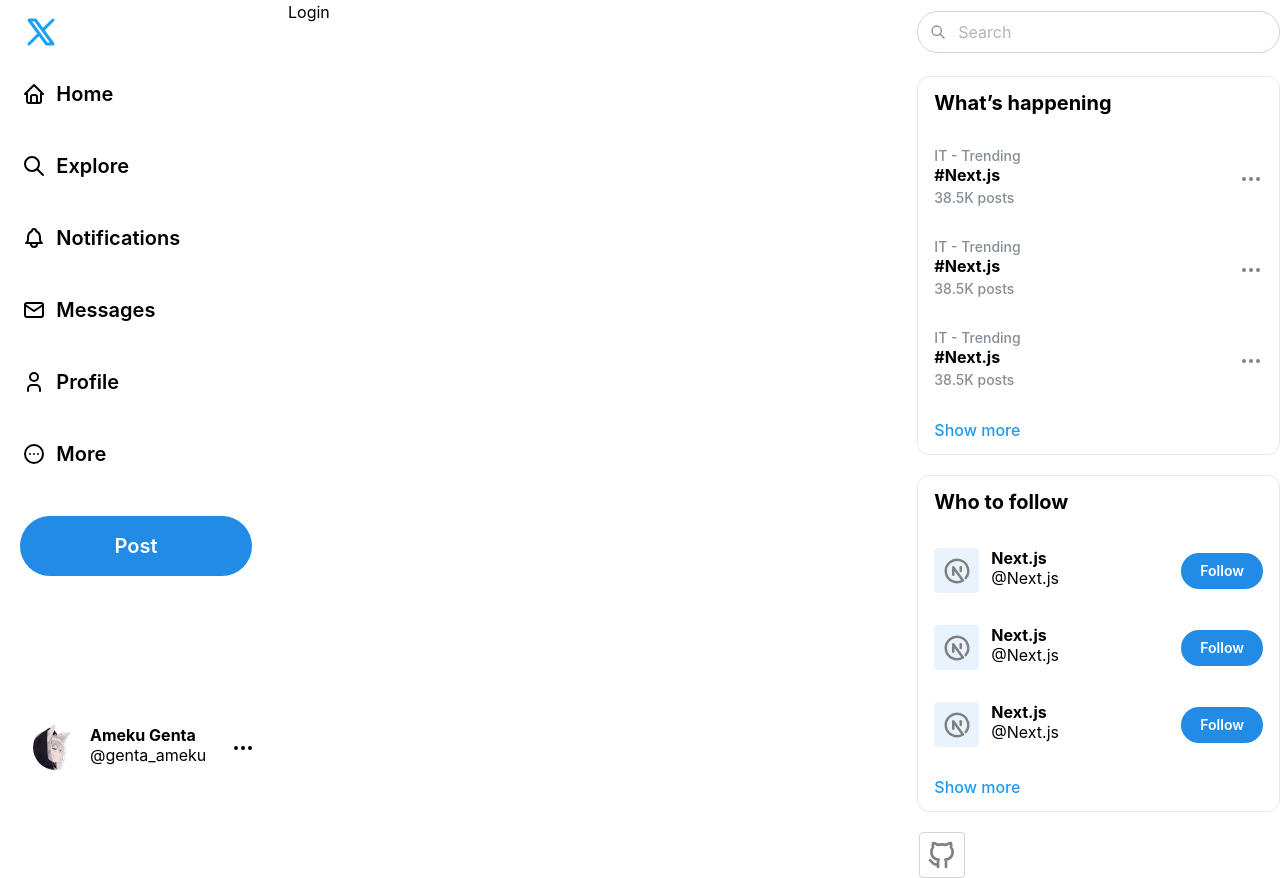
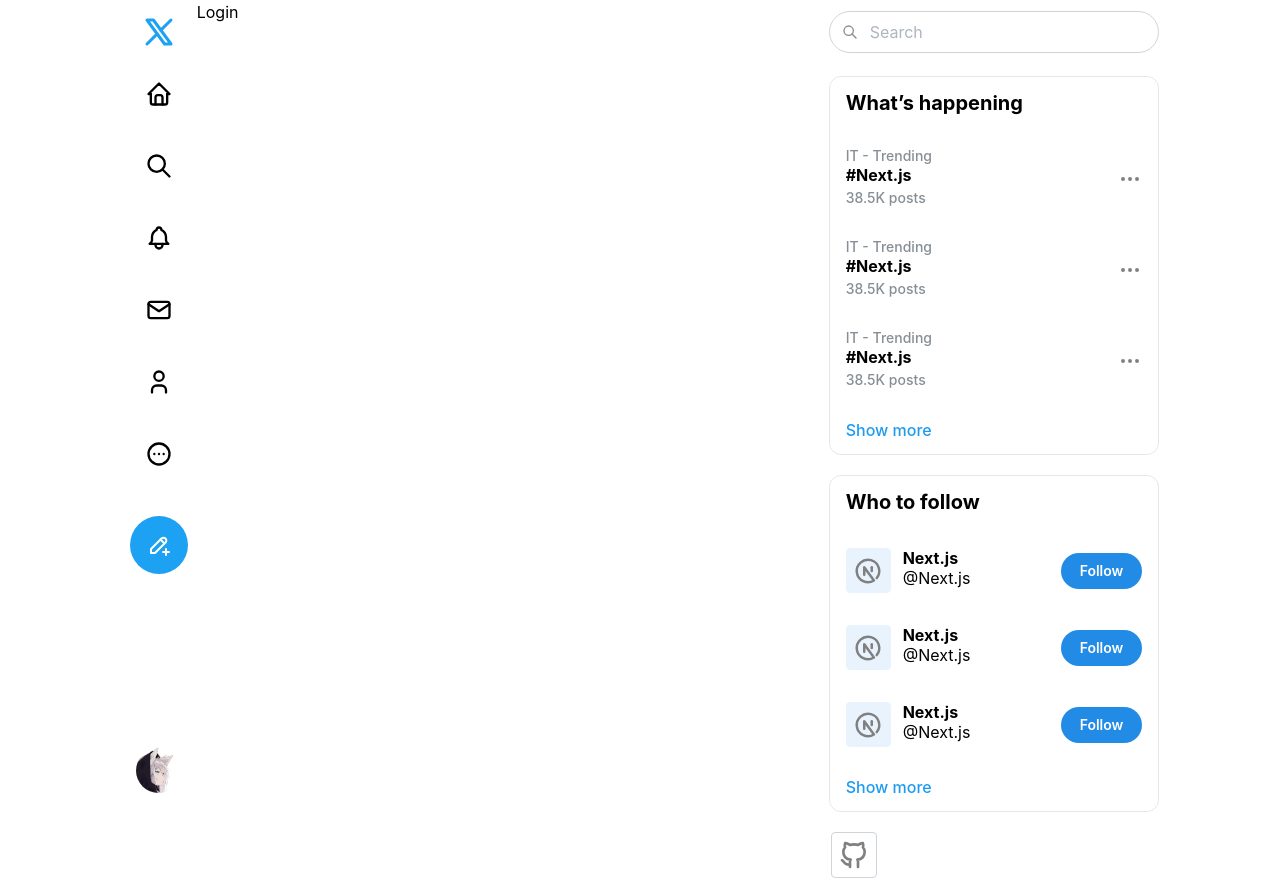
Before and after one commit to GentaAmeku/twitter-clone-nextjs, a Next.js app: page / in a window 1280 px wide. Built offline with nearby package versions, Linux system fonts and the light colour scheme.

Commit message:
feat: responsive design

```diff
--- a/src/app/_components/Navigation/components/BrandActionIcon.tsx
+++ b/src/app/_components/Navigation/components/BrandActionIcon.tsx
@@ -6,10 +6,9 @@
 	<ActionIcon
 		variant="subtle"
 		color="gray"
-		size={52}
+		size={60}
 		radius="xl"
 		aria-label="BrandIcon"
-		ml={3}
 	>
 		<IconBrandX size={36} color={colors.blue} />
 	</ActionIcon>
--- a/src/app/_components/Navigation/components/NaviButton.tsx
+++ b/src/app/_components/Navigation/components/NaviButton.tsx
@@ -1,12 +1,22 @@
-import { Button } from "@/app/_lib/mantine/core";
-import type { ReactNode } from "react";
+"use client";
+
+import { useIsXl } from "@/app/_lib/hooks";
+import { ActionIcon, Button } from "@/app/_lib/mantine/core";
 
 type NaviButtonProps = {
-	icon: ReactNode;
-	children: ReactNode | string;
+	icon: React.ReactNode;
+	children: React.ReactNode | string;
 };
 
-const NaviButton = ({ icon, children }: NaviButtonProps) => (
+const NaviButton = ({ icon, children }: NaviButtonProps) => {
+	const isXl = useIsXl();
+	if (isXl)
+		return (
+			<ActionIcon color="black" radius="xl" variant="subtle" size={60}>
+				{icon}
+			</ActionIcon>
+		);
+	return (
 		<Button
 			leftSection={icon}
 			color="black"
@@ -18,5 +28,6 @@
 			{children}
 		</Button>
 	);
+};
 
 export default NaviButton;
--- a/src/app/_components/Navigation/components/PostButton.tsx
+++ b/src/app/_components/Navigation/components/PostButton.tsx
@@ -1,9 +1,31 @@
-import { Button } from "@/app/_lib/mantine/core";
+"use client";
 
-const PostButton = () => (
-	<Button fullWidth color="blue" size="xl" radius="xl" variant="filled">
-		Post
-	</Button>
-);
+import { useIsXl } from "@/app/_lib/hooks";
+import { ActionIcon, Button } from "@/app/_lib/mantine/core";
+import { colors } from "@/app/_styles/colors";
+import { IconPencilPlus } from "@tabler/icons-react";
+
+const PostButton = () => {
+	const isXl = useIsXl();
+	if (isXl)
+		return (
+			<ActionIcon radius="xl" size={58} color={colors.blue}>
+				<IconPencilPlus />
+			</ActionIcon>
+		);
+	return (
+		<div className="px-5 w-full">
+			<Button
+				fullWidth
+				color={colors.blue}
+				size="xl"
+				radius="xl"
+				variant="filled"
+			>
+				Post
+			</Button>
+		</div>
+	);
+};
 
 export default PostButton;
--- a/src/app/_components/Navigation/components/ResponsiveCol.tsx
+++ /dev/null
@@ -1,18 +0,0 @@
-"use client";
-
-import { useIsMobile } from "@/app/_lib/hooks";
-import { Col } from "@/app/_lib/mantine/core";
-import type { ReactNode } from "react";
-
-type ResponsiveColProps = {
-	children: ReactNode;
-};
-
-export default function ResponsiveCol(props: ResponsiveColProps) {
-	const isMoblie = useIsMobile();
-	return (
-		<Col span={isMoblie ? 1 : 2.7} className="sticky top-0 self-start">
-			{props.children}
-		</Col>
-	);
-}
--- /dev/null
+++ b/src/app/_components/Navigation/components/ResponsiveStack.tsx
@@ -0,0 +1,23 @@
+"use client";
+
+import { useIsXl } from "@/app/_lib/hooks";
+import { Stack } from "@/app/_lib/mantine/core";
+
+type ResponsiveStackProps = {
+	children: React.ReactNode;
+};
+
+export default function ResponsiveStack(props: ResponsiveStackProps) {
+	const isXl = useIsXl();
+	if (isXl)
+		return (
+			<Stack align="center" gap="sm">
+				{props.children}
+			</Stack>
+		);
+	return (
+		<Stack align="flex-start" gap="sm">
+			{props.children}
+		</Stack>
+	);
+}
--- a/src/app/_components/Navigation/containers/ProfileButton/presentational.tsx
+++ b/src/app/_components/Navigation/containers/ProfileButton/presentational.tsx
@@ -1,18 +1,29 @@
+"use client";
+
 import MyAvatar from "@/app/_components/MyAvatar";
-import { Button, Flex, Text } from "@/app/_lib/mantine/core";
+import { useIsXl } from "@/app/_lib/hooks";
+import { ActionIcon, Button, Flex, Text } from "@/app/_lib/mantine/core";
 import { IconDots } from "@tabler/icons-react";
 
-const ProfileButton = () => (
+const ProfileButton = () => {
+	const isXl = useIsXl();
+	if (isXl)
+		return (
+			<ActionIcon variant="subtle" radius="xl" size={60} color="white">
+				<MyAvatar />
+			</ActionIcon>
+		);
+	return (
+		<div className="p-5 w-full">
 			<Button
 				color="black"
 				size="65"
-		radius="65"
+				radius="xl"
 				variant="subtle"
 				justify="space-between"
 				rightSection={<IconDots color="black" />}
-		px={12}
-		className="active:!transform-none hover:!bg-gray-200 transition-colors"
-		fullWidth
+				px={8}
+				className="active:!transform-none hover:!bg-gray-200 transition-colors !w-[240px]"
 			>
 				<MyAvatar />
 				<Flex
@@ -21,12 +32,14 @@
 					align="flex-start"
 					className="ml-3"
 				>
-			<Text size="md" fw={700} inline>
+					<Text size="sm" fw={700}>
 						Ameku Genta
 					</Text>
-			<Text size="md">@genta_ameku</Text>
+					<Text size="sm">@genta_ameku</Text>
 				</Flex>
 			</Button>
+		</div>
 	);
+};
 
 export default ProfileButton;
--- a/src/app/_components/Navigation/index.tsx
+++ b/src/app/_components/Navigation/index.tsx
@@ -1,4 +1,4 @@
-import { Box, Flex, Space, Stack } from "@/app/_lib/mantine/core";
+import { Col, Flex, Space } from "@/app/_lib/mantine/core";
 import {
 	IconBell,
 	IconDotsCircleHorizontal,
@@ -11,42 +11,50 @@
 import BrandActionIcon from "./components/BrandActionIcon";
 import NaviButton from "./components/NaviButton";
 import PostButton from "./components/PostButton";
-import ResponsiveCol from "./components/ResponsiveCol";
+import ResponsiveStack from "./components/ResponsiveStack";
 import ProfileButton from "./containers/ProfileButton";
 
 export default function Navigation() {
 	return (
-		<ResponsiveCol>
+		<Col
+			span="content"
+			className="sticky top-0 self-start hidden md:inline-block"
+		>
 			<nav>
 				<Flex direction="column" justify="space-between" h="100vh">
-					<Box>
+					<div>
 						<HeaderBox>
-							<Flex mih="100%" justify="flex-start" align="center" px="sm">
+							<Flex
+								mih="100%"
+								justify="flex-start"
+								align="center"
+								className="px-2"
+							>
 								<BrandActionIcon />
 							</Flex>
 						</HeaderBox>
-						<Stack align="flex-start" justify="center" gap="sm">
-							<NaviButton icon={<IconHome size={24} />}>Home</NaviButton>
-							<NaviButton icon={<IconSearch size={24} />}>Explore</NaviButton>
-							<NaviButton icon={<IconBell size={24} />}>
+						<ResponsiveStack>
+							<NaviButton icon={<IconHome size={28} />}>Home</NaviButton>
+							<NaviButton icon={<IconSearch size={28} />}>Explore</NaviButton>
+							<NaviButton icon={<IconBell size={28} />}>
 								Notifications
 							</NaviButton>
-							<NaviButton icon={<IconMail size={24} />}>Messages</NaviButton>
-							<NaviButton icon={<IconUser size={24} />}>Profile</NaviButton>
-							<NaviButton icon={<IconDotsCircleHorizontal size={24} />}>
+							<NaviButton icon={<IconMail size={28} />}>Messages</NaviButton>
+							<NaviButton icon={<IconUser size={28} />}>Profile</NaviButton>
+							<NaviButton icon={<IconDotsCircleHorizontal size={28} />}>
 								More
 							</NaviButton>
-						</Stack>
+						</ResponsiveStack>
 						<Space h="xl" />
-						<Box className="pl-5 pr-9">
+						<Flex justify="center" className="w-full">
 							<PostButton />
-						</Box>
-					</Box>
-					<Box className="px-5 py-5">
+						</Flex>
+					</div>
+					<Flex justify="center">
 						<ProfileButton />
-					</Box>
+					</Flex>
 				</Flex>
 			</nav>
-		</ResponsiveCol>
+		</Col>
 	);
 }
--- /dev/null
+++ b/src/app/_components/ResponsiveMainCol/index.tsx
@@ -0,0 +1,18 @@
+"use client";
+
+import { useIsMd } from "@/app/_lib/hooks";
+import { Col } from "@/app/_lib/mantine/core";
+
+type ResponsiveStackProps = {
+	children: React.ReactNode;
+};
+
+export default function ResponsiveMainCol(props: ResponsiveStackProps) {
+	const isMd = useIsMd();
+	if (isMd) return <Col span={12}>{props.children}</Col>;
+	return (
+		<Col span="content" className="min-w-[600px]">
+			{props.children}
+		</Col>
+	);
+}
--- a/src/app/_lib/hooks/index.tsx
+++ b/src/app/_lib/hooks/index.tsx
@@ -1,5 +1,13 @@
 import { useMediaQuery } from "@mantine/hooks";
 
-export function useIsMobile() {
-	return useMediaQuery("(max-width: 48rem)");
+export function useIsSm() {
+	return useMediaQuery("(max-width: 640px)");
 }
+
+export function useIsMd() {
+	return useMediaQuery("(max-width: 768px)");
+}
+
+export function useIsXl() {
+	return useMediaQuery("(max-width: 1280px)");
+}
--- a/src/app/_styles/layout.ts
+++ b/src/app/_styles/layout.ts
@@ -1,5 +1,6 @@
 export const PAGE_SIZE = 1280; // xl
 // export const HEADER_HEIGHT = 64;
+export const SIDEBAR_WIDTH = 276;
 
 // tailwindcss breakpoints
 const sm = 640; // 40rem
--- a/src/app/home/_containers/PostList/components/PostCard/presentational.tsx
+++ b/src/app/home/_containers/PostList/components/PostCard/presentational.tsx
@@ -49,11 +49,13 @@
 					<Text size="md" className="tracking-tight">
 						Next.js Conf starts in one hour. Join us live at 9:00 AM PT.
 					</Text>
-					<Flex gap={52} className="-ml-2 mt-1 w-full">
-						<Reply />
-						<Repost />
-						<Like />
-						<Views />
+					<Flex justify="space-between" className="-ml-2 mt-1" wrap="wrap">
+						<Flex justify="space-between" w="80%" wrap="wrap">
+							<Reply />
+							<Repost />
+							<Like />
+							<Views />
+						</Flex>
 						<Flex>
 							<Bookmark />
 							<Share />
--- a/src/app/layout.tsx
+++ b/src/app/layout.tsx
@@ -7,6 +7,7 @@
 
 import "./globals.css";
 import "@mantine/core/styles.css";
+import ResponsiveMainCol from "./_components/ResponsiveMainCol";
 
 export default function RootLayout({
 	children,
@@ -18,12 +19,12 @@
 			<body>
 				<AppProvider>
 					<Container px={0} size={PAGE_SIZE}>
-						<Grid gutter={0}>
+						<Grid gutter={0} justify="center">
 							<Navigation />
-							<Col span="auto">{children}</Col>
+							<ResponsiveMainCol>{children}</ResponsiveMainCol>
 							<Col
-								span={3.7}
-								className="sticky top-0 self-start hidden md:inline-block"
+								span={3.4}
+								className="sticky top-0 self-start hidden lg:inline-block"
 							>
 								<Aside />
 							</Col>
```
Lines whose indentation alone changed are shown as unchanged.
